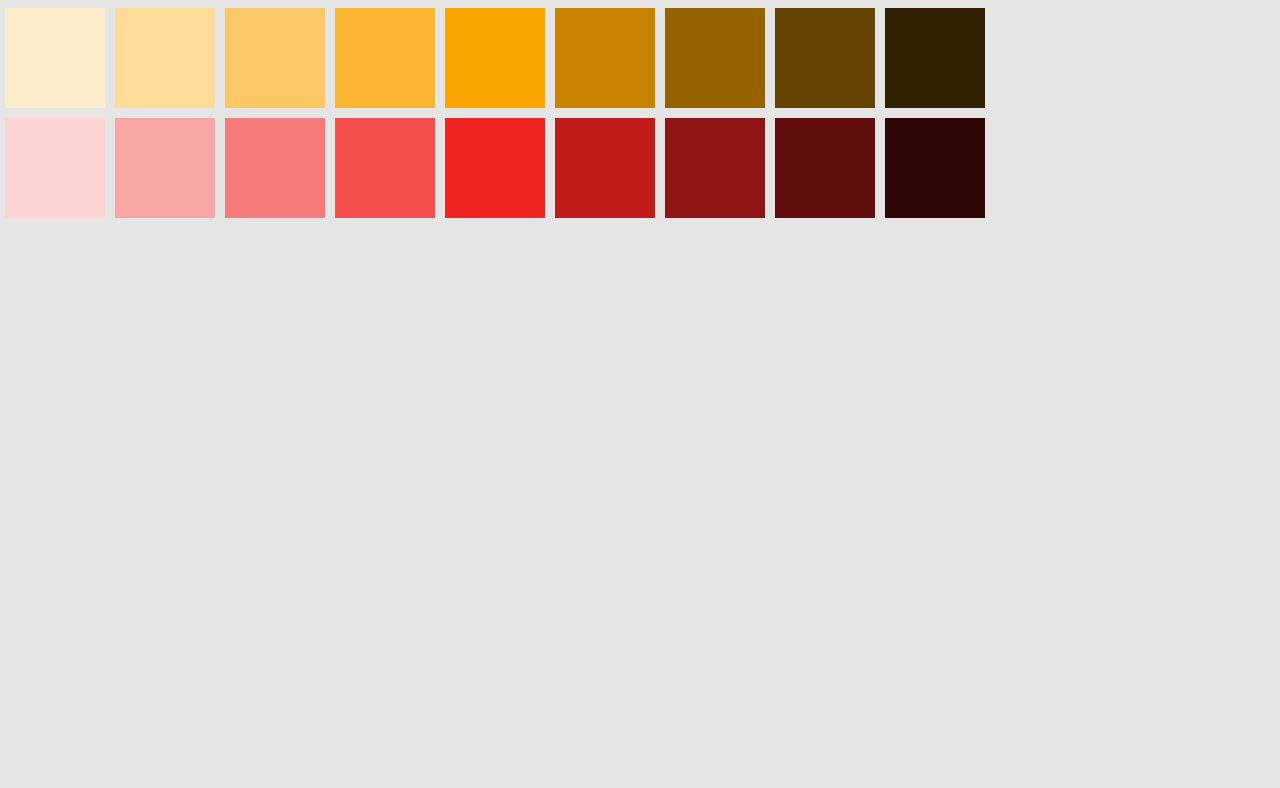
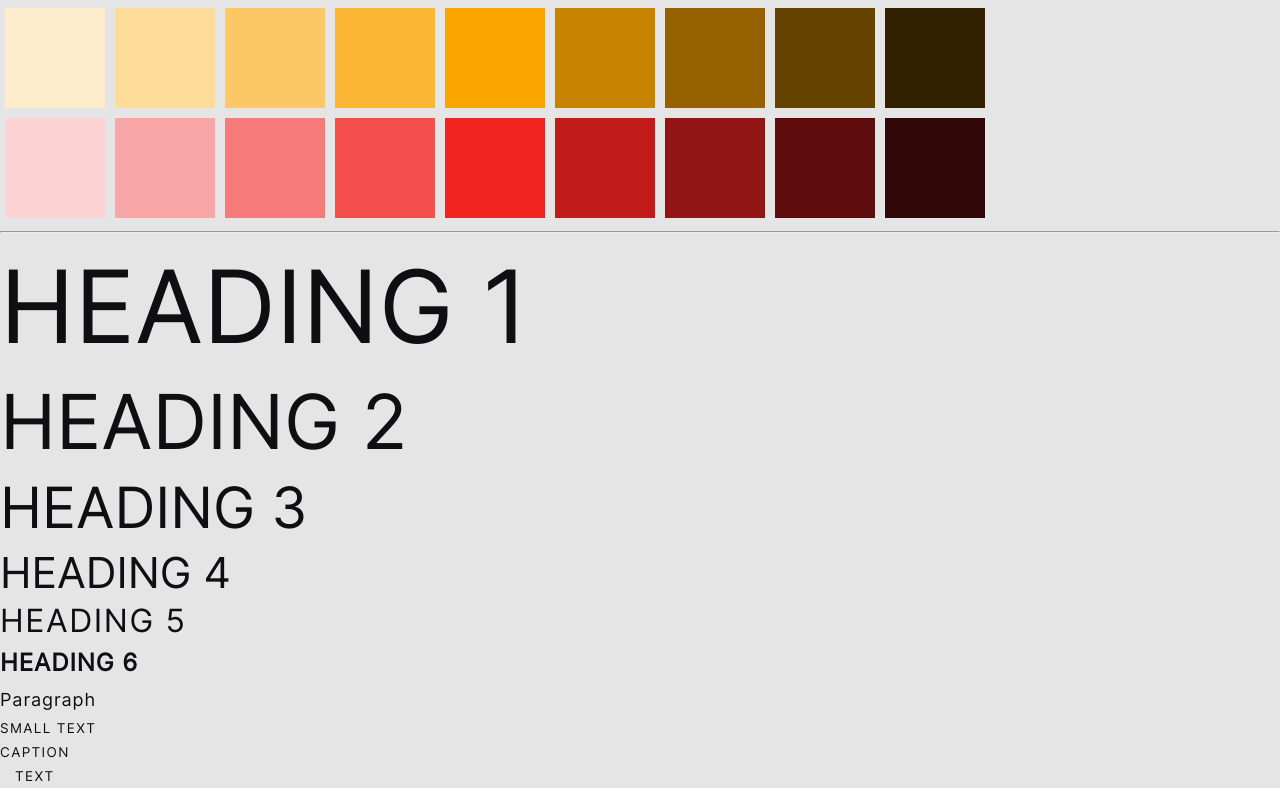
Before and after one commit to Beardography/Depot, a Vue app: page / in a window 1280 px wide. Shown: the part 568-1356 px from the top of the page. Before the commit the page ends 800 px from the top, so only its background shows below. Built offline with nearby package versions, Linux system fonts and the light colour scheme.

Commit message:
setting up typescale

```diff
--- a/src/styles/scss/_general.scss
+++ b/src/styles/scss/_general.scss
@@ -1,5 +1,5 @@
 body {
   background-color: $white;
   color: $black;
-  //   font-family: 'Inter', sans-serif;
+  // font-family: 'Inter', sans-serif;
 }
--- a/src/styles/scss/_type.scss
+++ b/src/styles/scss/_type.scss
@@ -2,7 +2,7 @@
 // import local fonts here
 @font-face {
   font-family: 'Inter';
-  src: url('/src/assets/fonts/Inter-VariableFont.ttf') format('ttf');
+  src: url('/src/assets/fonts/Inter-VariableFont.ttf') format('truetype');
   font-weight: 400;
 }
 ////////////////////////////////////////
--- a/src/styles/styles.css
+++ b/src/styles/styles.css
@@ -256,7 +256,7 @@
 
 @font-face {
   font-family: "Inter";
-  src: url("/src/assets/fonts/Inter-VariableFont.ttf") format("ttf");
+  src: url("/src/assets/fonts/Inter-VariableFont.ttf") format("truetype");
   font-weight: 400;
 }
 body {
--- a/src/views/HomeView.vue
+++ b/src/views/HomeView.vue
@@ -73,228 +73,18 @@
     <div class="swatch"></div>
     <div class="swatch"></div>
   </div>
+
+  <hr />
+
+  <h1>Heading 1</h1>
+  <h2>Heading 2</h2>
+  <h3>Heading 3</h3>
+  <h4>Heading 4</h4>
+  <h5>Heading 5</h5>
+  <h6>Heading 6</h6>
+  <p>Paragraph</p>
+  <small> Small text </small>
+  <caption>
+    Caption text
+  </caption>
 </template>
-
-<!-- <style lang="scss" scoped>
-.swatches {
-  display: flex;
-  flex-wrap: wrap;
-
-  .swatch {
-    width: 100px;
-    height: 100px;
-    // border: 1px solid black;
-    margin: 5px;
-  }
-
-  &:nth-of-type(1) {
-    .swatch {
-      // background-color: purple;
-
-      &:nth-of-type(1) {
-        background-color: $green;
-      }
-
-      &:nth-of-type(2) {
-        background-color: red;
-      }
-
-      &:nth-of-type(3) {
-        background-color: red;
-      }
-
-      &:nth-of-type(4) {
-        background-color: red;
-      }
-
-      &:nth-of-type(5) {
-        background-color: red;
-      }
-
-      &:nth-of-type(6) {
-        background-color: red;
-      }
-
-      &:nth-of-type(7) {
-        background-color: red;
-      }
-
-      &:nth-of-type(8) {
-        background-color: red;
-      }
-
-      &:nth-of-type(9) {
-        background-color: red;
-      }
-    }
-  }
-
-  &:nth-of-type(2) {
-    .swatch {
-      background-color: brown;
-
-      &:nth-of-type(1) {
-        background-color: red;
-      }
-
-      &:nth-of-type(2) {
-        background-color: red;
-      }
-
-      &:nth-of-type(3) {
-        background-color: red;
-      }
-
-      &:nth-of-type(4) {
-        background-color: red;
-      }
-
-      &:nth-of-type(5) {
-        background-color: red;
-      }
-
-      &:nth-of-type(6) {
-        background-color: red;
-      }
-
-      &:nth-of-type(7) {
-        background-color: red;
-      }
-
-      &:nth-of-type(8) {
-        background-color: red;
-      }
-
-      &:nth-of-type(9) {
-        background-color: red;
-      }
-    }
-  }
-
-  &:nth-of-type(3) {
-    .swatch {
-      background-color: brown;
-
-      &:nth-of-type(1) {
-        background-color: red;
-      }
-
-      &:nth-of-type(2) {
-        background-color: red;
-      }
-
-      &:nth-of-type(3) {
-        background-color: red;
-      }
-
-      &:nth-of-type(4) {
-        background-color: red;
-      }
-
-      &:nth-of-type(5) {
-        background-color: red;
-      }
-
-      &:nth-of-type(6) {
-        background-color: red;
-      }
-
-      &:nth-of-type(7) {
-        background-color: red;
-      }
-
-      &:nth-of-type(8) {
-        background-color: red;
-      }
-
-      &:nth-of-type(9) {
-        background-color: red;
-      }
-    }
-  }
-
-  &:nth-of-type(4) {
-    .swatch {
-      background-color: brown;
-
-      &:nth-of-type(1) {
-        background-color: red;
-      }
-
-      &:nth-of-type(2) {
-        background-color: red;
-      }
-
-      &:nth-of-type(3) {
-        background-color: red;
-      }
-
-      &:nth-of-type(4) {
-        background-color: red;
-      }
-
-      &:nth-of-type(5) {
-        background-color: red;
-      }
-
-      &:nth-of-type(6) {
-        background-color: red;
-      }
-
-      &:nth-of-type(7) {
-        background-color: red;
-      }
-
-      &:nth-of-type(8) {
-        background-color: red;
-      }
-
-      &:nth-of-type(9) {
-        background-color: red;
-      }
-    }
-  }
-
-  &:nth-of-type(5) {
-    .swatch {
-      background-color: brown;
-
-      &:nth-of-type(1) {
-        background-color: red;
-      }
-
-      &:nth-of-type(2) {
-        background-color: red;
-      }
-
-      &:nth-of-type(3) {
-        background-color: red;
-      }
-
-      &:nth-of-type(4) {
-        background-color: red;
-      }
-
-      &:nth-of-type(5) {
-        background-color: red;
-      }
-
-      &:nth-of-type(6) {
-        background-color: red;
-      }
-
-      &:nth-of-type(7) {
-        background-color: red;
-      }
-
-      &:nth-of-type(8) {
-        background-color: red;
-      }
-
-      &:nth-of-type(9) {
-        background-color: red;
-      }
-    }
-  }
-}
-</style> -->
```
Also changed, not shown: 1 other file (tests, documents, lock files or other folders).
